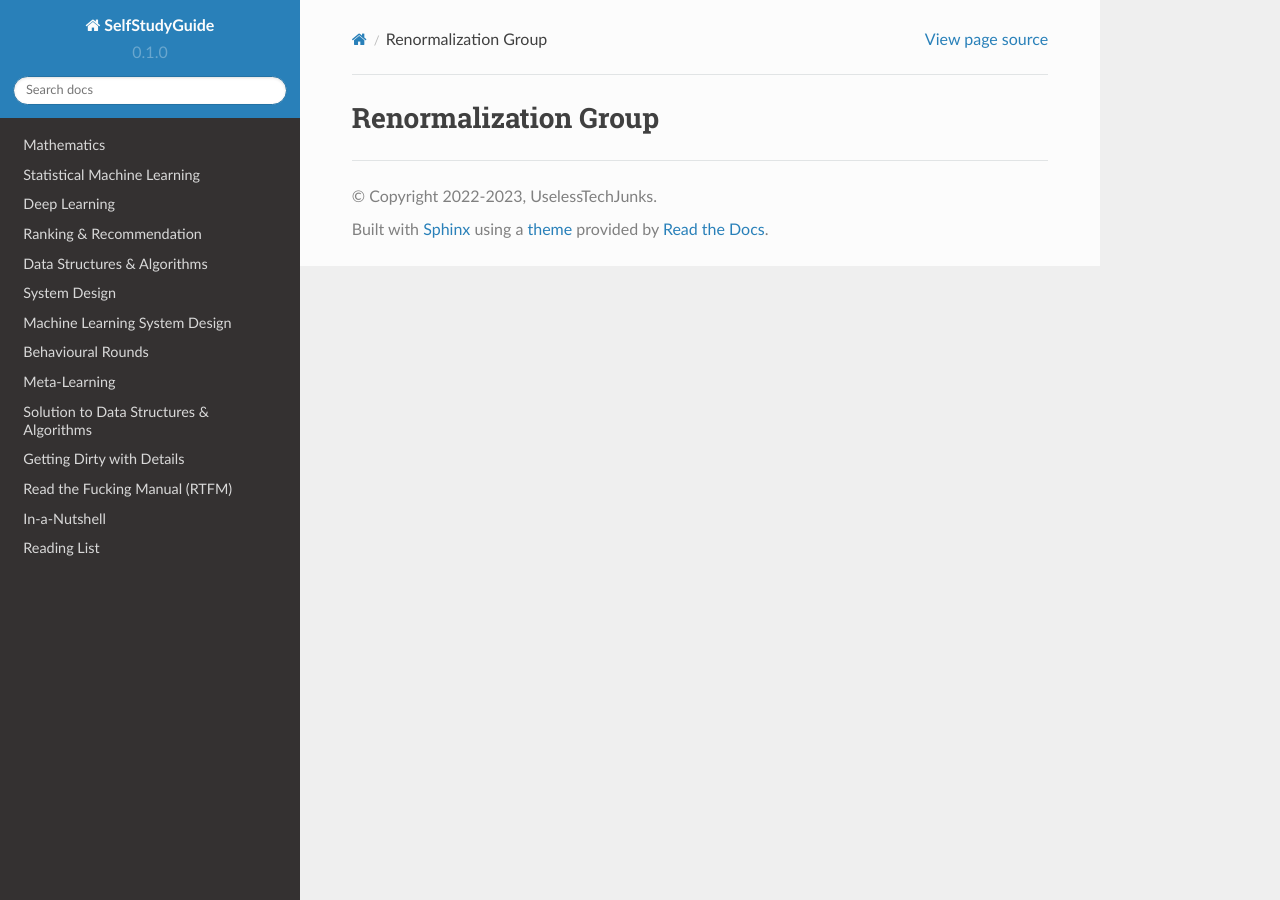
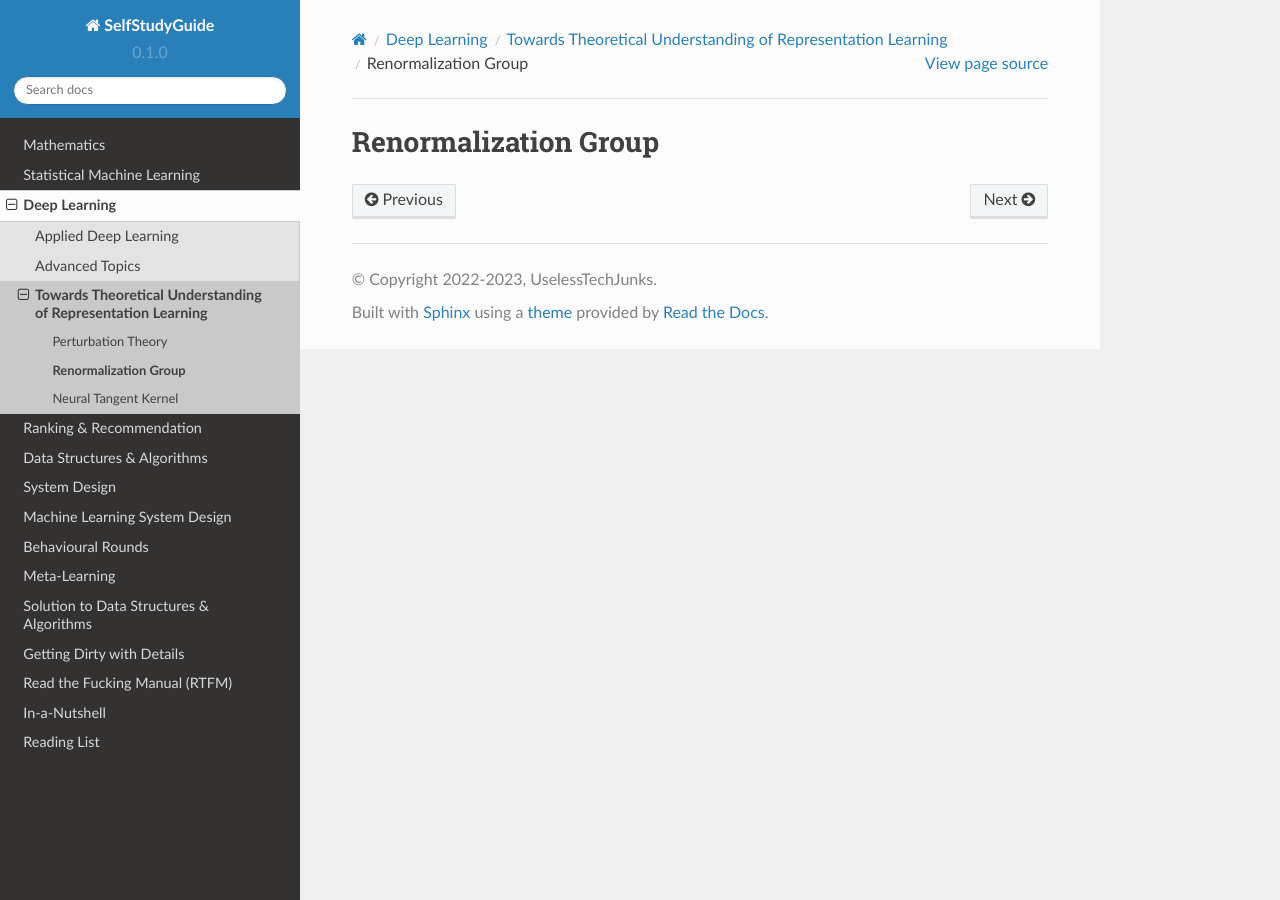
Before and after one commit to uselesstechjunks/leetcode, a Sphinx documentation site: the page built from docs/source/dl/theory/rg.rst, in a window 1280 px wide. Built offline with Sphinx 7.4.7 and the Read the Docs theme 2.0.0, drawn with Linux system fonts in a browser that asks for light colours; pages that are not in the unit, such as notebooks, are missing from menus; part of the change alters nothing that is shown.

```diff
--- a/docs/source/dl/theory/index.rst
+++ b/docs/source/dl/theory/index.rst
@@ -5,6 +5,6 @@ Towards Theoretical Understanding of Representation Learning
 .. toctree::
 	:maxdepth: 3
 
-	theory/perturb
-	theory/rg
-	theory/ntk
+	perturb
+	rg
+	ntk
```
